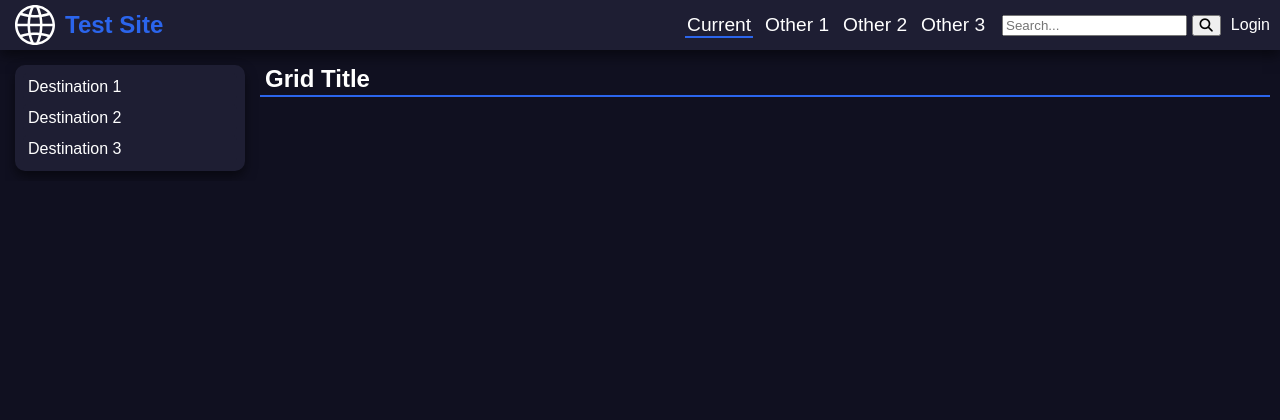
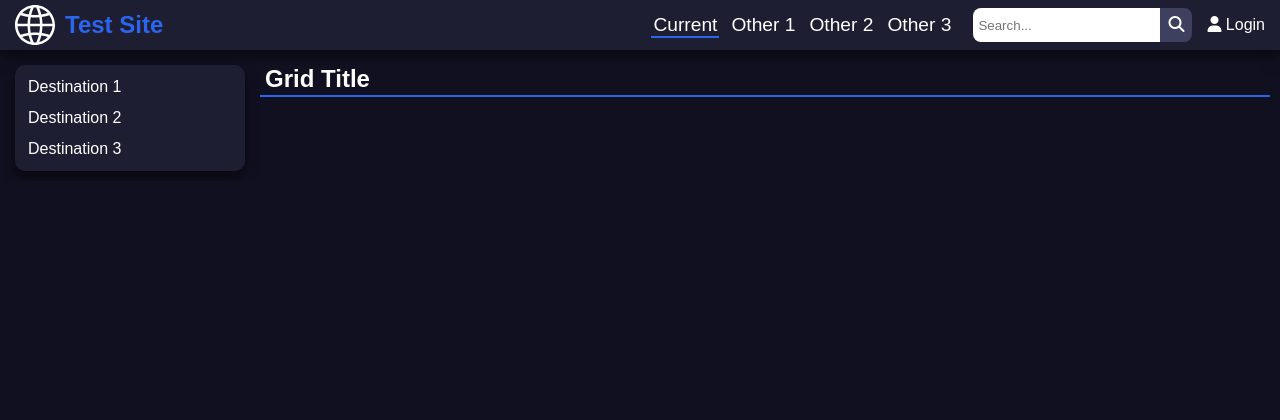
Before and after one commit to cm-360/VisiVerse, a Python web app: template visiverse/templates/pages/home.html in a window 1280 px wide. Shown: the top 420 px of the page. Run offline with Jinja, Linux system fonts and the light colour scheme; the template is opened without the code that fills it, so the values that code supplies are empty.

Commit message:
track old css changes

```diff
--- a/visiverse/static/css/custom.css
+++ b/visiverse/static/css/custom.css
@@ -51,6 +51,10 @@ a {
 h1, h2, h3, h4, h5, h6 {
 	margin: 0;
 	display: block;
+}
+input {
+	border: none;
+	padding: 5px;
 }
 
 /* Generic custom components */
@@ -168,11 +172,23 @@ h1, h2, h3, h4, h5, h6 {
 .button-group .button {
 	border-radius: 0;
 }
-.button-dark {
+.button-accent {
+	background-color: var(--color-accent);
+}
+.button-accent:hover {
+	background-color: var(--color-accent-2);
+}
+.button-secondary {
 	background-color: var(--color-secondary);
 }
-.button-dark:hover {
+.button-secondary:hover {
 	background-color: var(--color-secondary-2);
+}
+.button-twotone {
+	background-color: var(--color-secondary-2);
+}
+.button-twotone:hover {
+	background-color: var(--color-accent);
 }
 .button-green {
 	background-color: var(--color-green);
@@ -307,7 +323,7 @@ h1, h2, h3, h4, h5, h6 {
 .nav-section {
 	display: flex;
 	align-items: center;
-	margin-right: 10px;
+	margin-right: 15px;
 }
 .nav-link {
 	margin: 0 5px;
--- /dev/null
+++ b/visiverse/static/css/theme.css
@@ -0,0 +1,4 @@
+:root {
+	--color-accent: #f978a0;
+	--color-accent-2: #f13e82;
+}
--- a/visiverse/templates/features/header.html
+++ b/visiverse/templates/features/header.html
@@ -13,22 +13,16 @@
 					<a href="#" class="nav-link link">Other 3</a>
 				</div>
 				<div class="nav-section">
-					<form class="d-flex" role="search">
-						<div class="input-group">
-							<input type="text" class="form-control" placeholder="Search..." aria-label="Search">
-							<button class="btn btn-primary" type="submit" id="searchButton"><i class="fa-solid fa-magnifying-glass"></i></button>
-						</div>
+					<form class="button-group" role="search">
+						<input type="text" placeholder="Search..." aria-label="Search">
+						<button class="button button-twotone" type="submit" id="searchButton"><i class="fa-solid fa-magnifying-glass"></i></button>
 					</form>
 				</div>
 				<div class="nav-section">
 					{% if current_user.is_authenticated %}
-						<a href="#" class="d-flex flex-align-center">
-							Profile
-						</a>
+						<a href="#"><i class="fa-solid fa-user"></i> Profile</a>
 					{% else %}
-						<a href="{{ url_for('page_login') }}" class="d-flex flex-align-center">
-							Login
-						</a>
+						<a href="{{ url_for('page_login') }}"><i class="fa-solid fa-user"></i> Login</a>
 					{% endif %}
 				</div>
 			</div>
--- a/visiverse/templates/features/media_tiles.html
+++ b/visiverse/templates/features/media_tiles.html
@@ -4,7 +4,7 @@
         <div class="stage ratio ratio-16x9">
             <div class="ratio-inner">
                 <a href="{{ media_url }}">
-                    <img class="stage-content grow" src="{{ url_for('files_thumbs', media_id=media_item.id) }}" alt="Thumbnail for {{ media_item.title }}">
+                    <!-- <img class="stage-content grow" src="{{ url_for('files_thumbs', media_id=media_item.id) }}" alt="Thumbnail for {{ media_item.title }}"> -->
                 </a>
                 <div class="bubble-overlay">
                     {% if media_item.duration is not none %}
```
